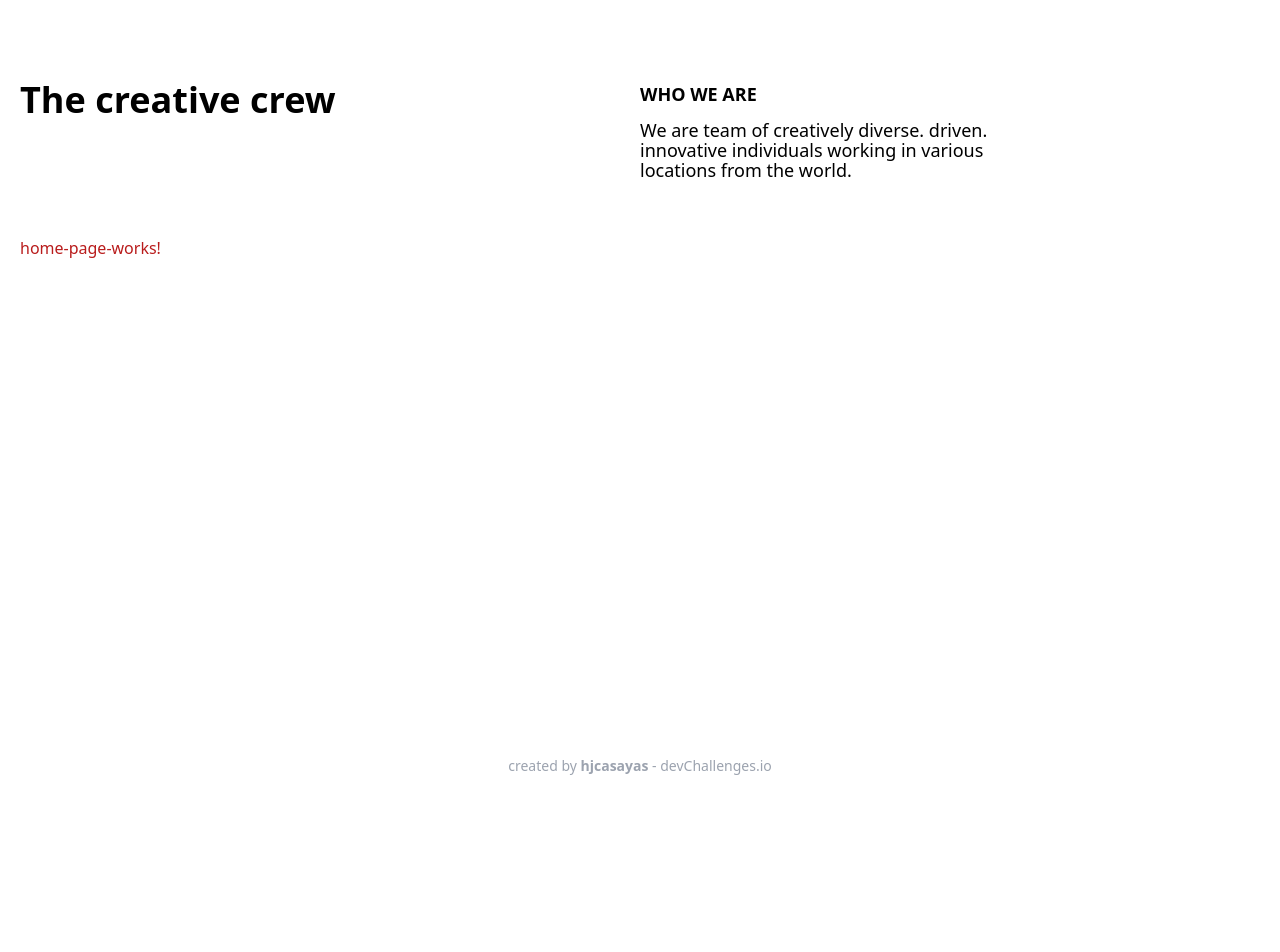
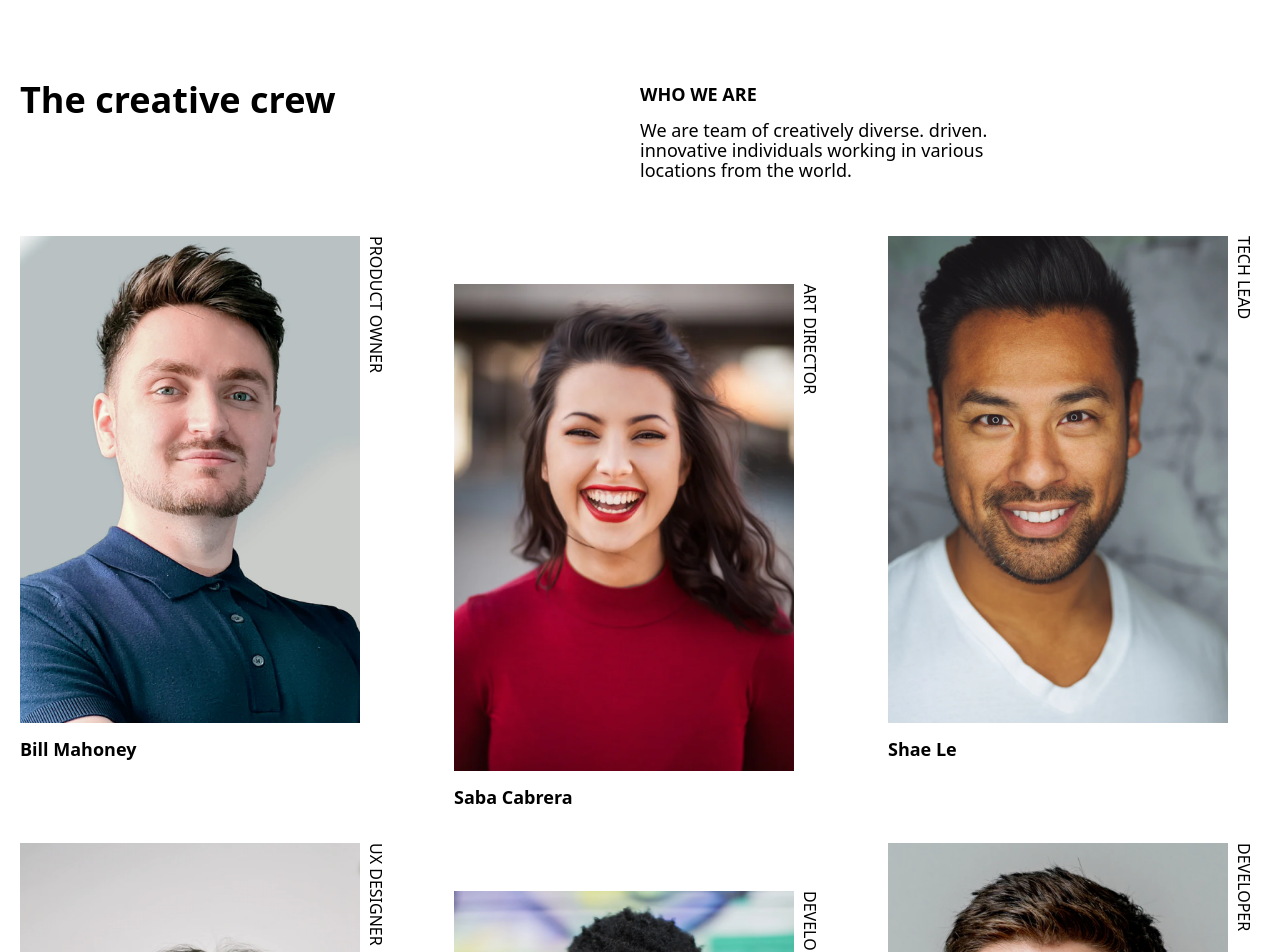
Before and after one commit to hjcasayas/dev-challenges-my-team-page, a Next.js app: page / in a window 1280 px wide. Shown: the top 952 px of the page. Before the commit the page ends 800 px from the top, so only its background shows below. Built offline with nearby package versions, Linux system fonts and the light colour scheme.

Commit message:
feat: use teammate card component to home page

```diff
--- /dev/null
+++ b/src/models/team.model.ts
@@ -0,0 +1,22 @@
+import { ITeammate } from "./teammate.interface";
+
+export const team: ITeammate[] = [
+  {
+    name: "Bill Mahoney",
+    src: "/team/bill-mahoney.png",
+    position: "PRODUCT OWNER",
+  },
+  {
+    name: "Saba Cabrera",
+    src: "/team/saba-cabrera.png",
+    position: "ART DIRECTOR",
+  },
+  { name: "Shae Le", src: "/team/shae-le.png", position: "TECH LEAD" },
+  { name: "Shylah Lu", src: "/team/skylah-lu.png", position: "UX DESIGNER" },
+  {
+    name: "Griff Richards",
+    src: "/team/griff-richards.png",
+    position: "DEVELOPER",
+  },
+  { name: "Stan John", src: "/team/stan-john.png", position: "DEVELOPER" },
+];
--- /dev/null
+++ b/src/models/teammate.interface.ts
@@ -0,0 +1,5 @@
+export interface ITeammate {
+  src: string;
+  name: string;
+  position: string;
+}
--- a/src/pages/index.tsx
+++ b/src/pages/index.tsx
@@ -1,9 +1,20 @@
 import type { NextPage } from "next";
+import { TeammateCardComponent } from "../components/teammate-card.component";
+import { team } from "../models/team.model";
+import { ITeammate } from "../models/teammate.interface";
 
 const Home: NextPage = () => {
   return (
-    <div>
-      <span className="text-red-700">home-page-works!</span>
+    <div className="flex flex-wrap justify-between">
+      {team.map((teammate: ITeammate, index: number) => {
+        return (
+          <TeammateCardComponent
+            {...teammate}
+            index={index}
+            key={teammate.src}
+          ></TeammateCardComponent>
+        );
+      })}
     </div>
   );
 };
```
